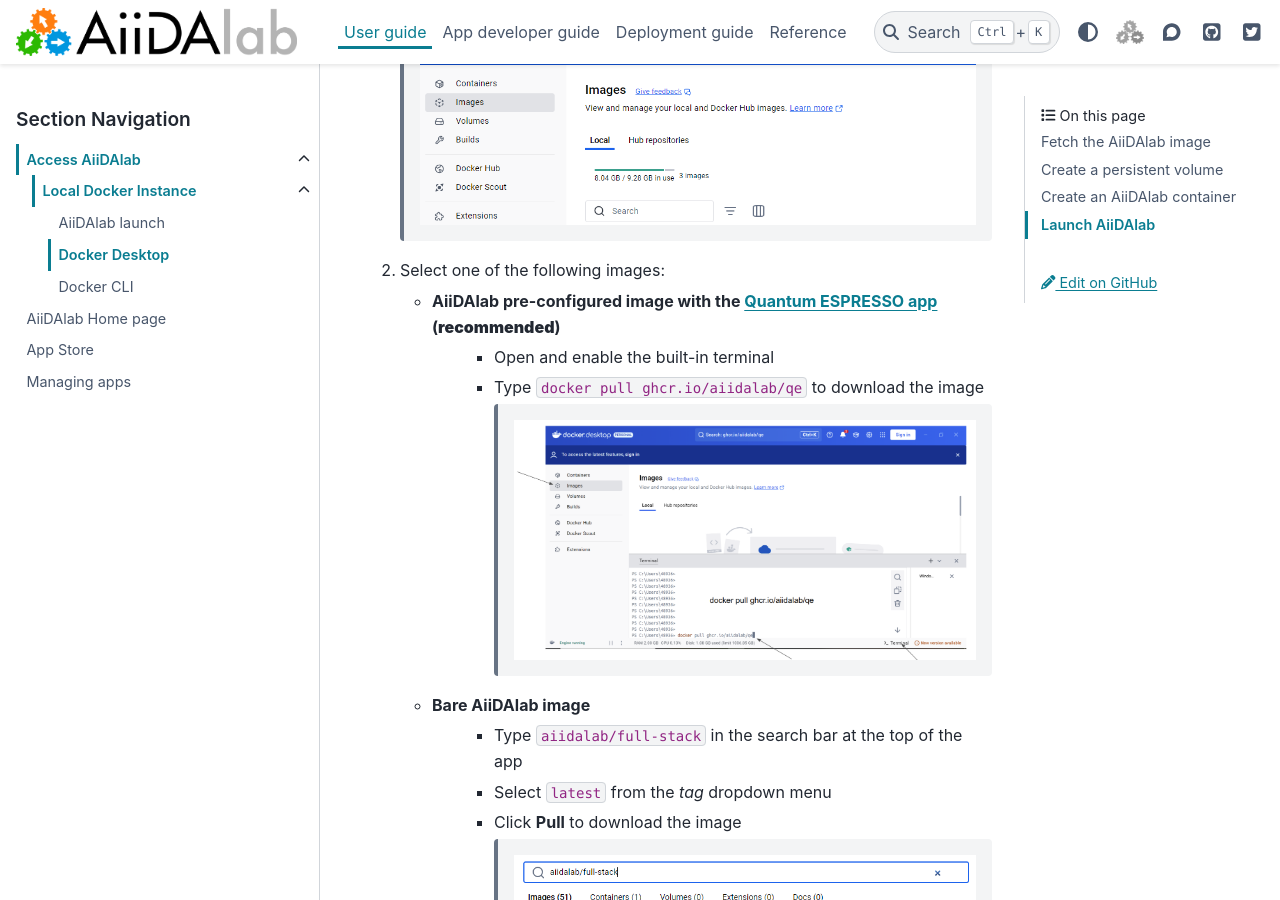
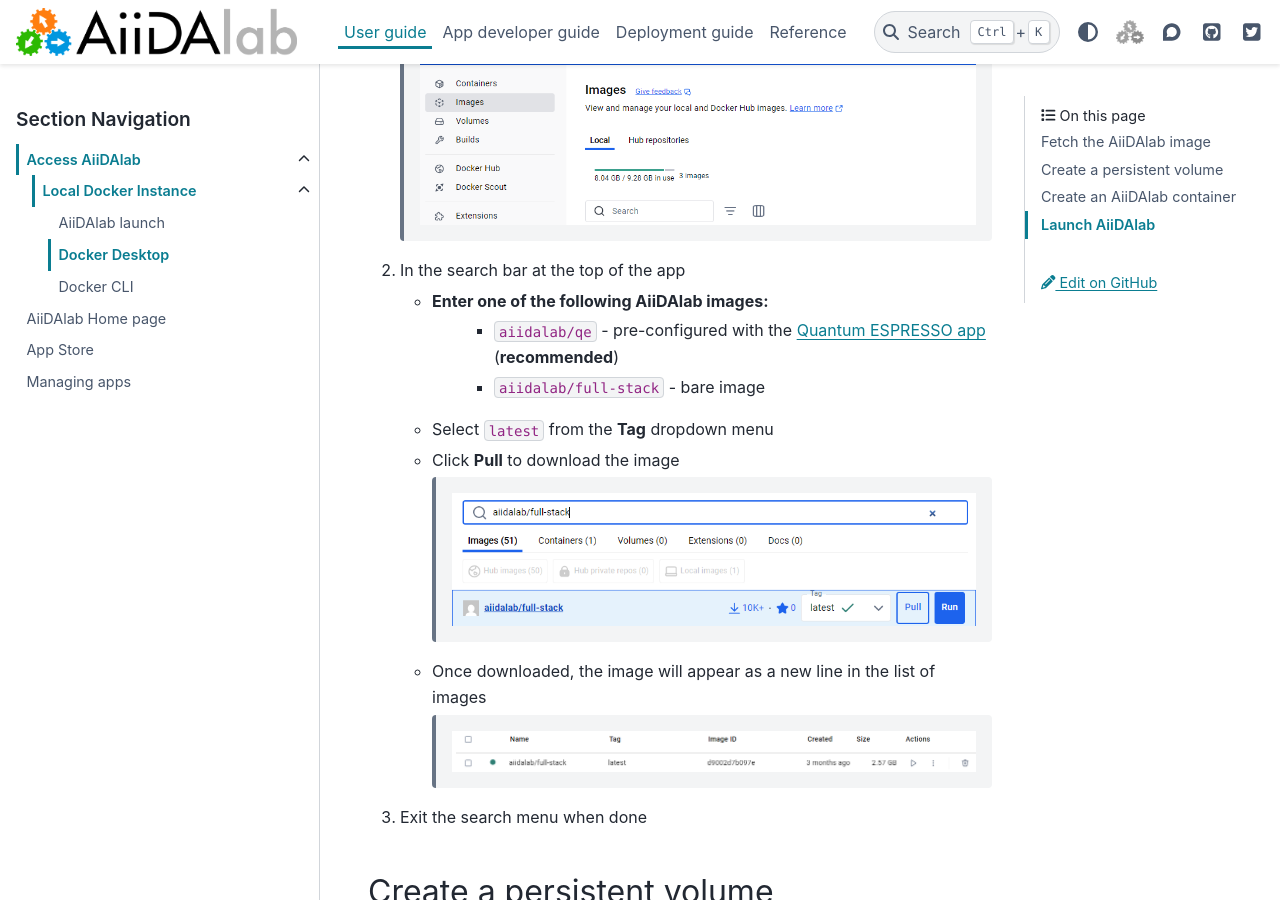
Before and after one commit to aiidalab/aiidalab, a Sphinx documentation site: the page built from docs/source/usage/access/desktop.rst, in a window 1280 px wide and 900 px high, scrolled down 518 px. Built offline with Sphinx 7.4.7 and the PyData theme 0.15.4, drawn with Linux system fonts in a browser that asks for light colours; pages that are not in the unit, such as notebooks, are missing from menus.

Commit message:
Adjust Docker Desktop instructions w.r.t to now having both images on the Hub

```diff
--- a/docs/source/usage/access/desktop.rst
+++ b/docs/source/usage/access/desktop.rst
@@ -19,28 +19,21 @@ Fetch the AiiDAlab image
          :align: center
          :alt: Docker images
 
-#. Select one of the following images:
+#. In the search bar at the top of the app
 
-   * AiiDAlab pre-configured image with the `Quantum ESPRESSO app <https://aiidalab-qe.readthedocs.io/index.html>`_ (**recommended**)
-      * Open and enable the built-in terminal
-      * Type ``docker pull ghcr.io/aiidalab/qe`` to download the image
+   * Enter one of the following AiiDAlab images:
+      * ``aiidalab/qe`` - pre-configured with the `Quantum ESPRESSO app <https://aiidalab-qe.readthedocs.io/index.html>`_ (**recommended**)
+      * ``aiidalab/full-stack`` - bare image
 
-         .. image:: include/docker-terminal.png
-            :width: 100%
-            :align: center
-            :alt: Image QE
+   * Select ``latest`` from the **Tag** dropdown menu
+   * Click **Pull** to download the image
 
-   * Bare AiiDAlab image
-      * Type ``aiidalab/full-stack`` in the search bar at the top of the app
-      * Select ``latest`` from the *tag* dropdown menu
-      * Click **Pull** to download the image
+      .. image:: include/image-search.png
+         :width: 100%
+         :align: center
+         :alt: Image search
 
-         .. image:: include/image-search.png
-            :width: 100%
-            :align: center
-            :alt: Image search
-
-#. Once downloaded, the image will appear as a new line in the list of images
+   * Once downloaded, the image will appear as a new line in the list of images
 
       .. image:: include/image-row.png
          :width: 100%
--- a/docs/source/usage/access/launch.rst
+++ b/docs/source/usage/access/launch.rst
@@ -33,7 +33,7 @@ To use AiiDAlab launch, make sure to first **install Python** (if not already av
 
      .. code-block:: console
 
-      aiidalab-launch profile add --image ghcr.io/aiidalab/qe:latest aiidalab
+      aiidalab-launch profile add --image aiidalab/qe:latest aiidalab
 
    * Bare AiiDAlab
 
```
